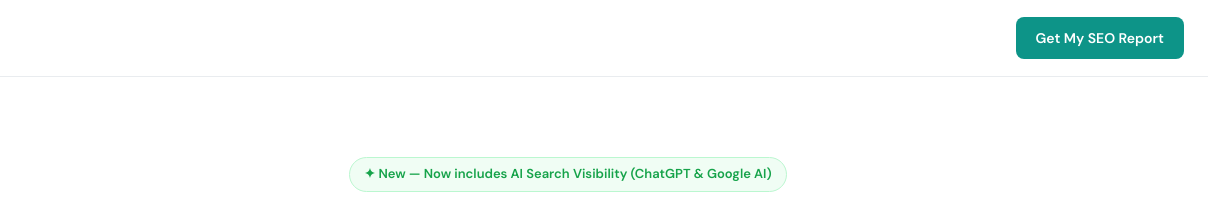
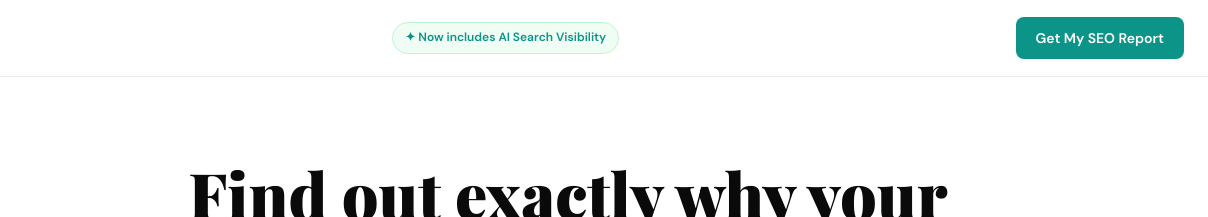
Before and after one commit to hirefastcareers/getaproseo, a plain HTML site: page public/index.html in a window 1280 px wide. Shown: the top 217 px of the page, 72-1280 px from the left. Drawn offline with nearby package versions, Linux system fonts and the light colour scheme.

Commit message:
move AI badge to nav

```diff
--- a/public/index.html
+++ b/public/index.html
@@ -675,14 +675,12 @@ footer a { color: #aaa; text-decoration: none; }
 
 <nav>
   <a href="/"><img src="/logo-full.png" alt="GetAProSEO" style="height:44px;width:auto;display:block;"></a>
+  <span style="font-size:12px;color:#0d9488;font-weight:600;background:#f0fdf4;border:1px solid #bbf7d0;border-radius:20px;padding:5px 12px;">✦ Now includes AI Search Visibility</span>
   <a class="nav-cta" href="#tool">Get My SEO Report</a>
 </nav>
 
 <!-- HERO -->
 <section class="hero" id="tool">
-  <div class="hero-badge animate-fade-up" data-animate-on="load">
-    ✦ New — Now includes AI Search Visibility (ChatGPT & Google AI)
-  </div>
   <h1 class="animate-fade-up" data-animate-on="load" data-animate-delay="50">Find out exactly why your website<br>isn't ranking on <em>Google</em></h1>
   <p class="hero-sub animate-fade-up" data-animate-on="load" data-animate-delay="100">Your plain-English SEO report. No jargon. No agency. Results in 60 seconds.</p>
 <div style="display:flex;justify-content:center;gap:48px;margin-bottom:40px;flex-wrap:wrap;">
```
